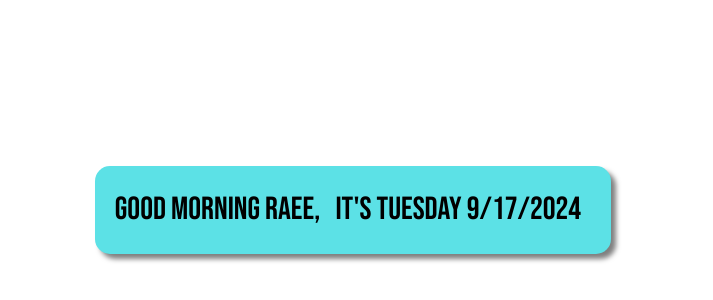
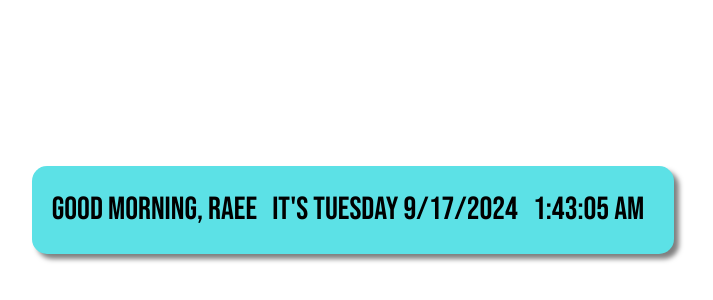
Before and after one commit to RaeeJanaee/Notion-Greeting, a plain HTML site: page raeejanaee.html in a window 1280 px wide. Shown: the part 190-490 px from the top of the page, without its empty margins (287-1000 px from the left). Drawn offline with Linux system fonts and the light colour scheme.

Commit message:
Update raeejanaee.html

```diff
--- a/raeejanaee.html
+++ b/raeejanaee.html
@@ -19,10 +19,10 @@
             display: inline-block;
         }
 
-        #greeting, #date {
+        #greeting, #date, #time {
             display: inline-block; /* Ensures both greeting and date are inline */
             font-size: xx-large; /* Set both to the same size */
-            margin-right: 10px; /* Adds some space between greeting and date */
+            margin-right: 10px; /* Adds some space between elements */
             color: #000000; /* Black text */
         }
 
@@ -41,6 +41,7 @@
     <div id="lbl">
         <span id="greeting"></span>
         <span id="date"></span>
+        <span id="time"></span> <!-- Time will be shown here -->
     </div>
 
     <script>
@@ -55,21 +56,44 @@
         // Format the date as MM/DD/YYYY
         var formattedDate = (today.getMonth() + 1) + "/" + today.getDate() + "/" + today.getFullYear();
 
+        // Function to format time in HH:MM:SS format
+        function formatTime(date) {
+            let hours = date.getHours();
+            let minutes = date.getMinutes();
+            let seconds = date.getSeconds();
+            let ampm = hours >= 12 ? 'PM' : 'AM';
+            hours = hours % 12;
+            hours = hours ? hours : 12; // The hour '0' should be '12'
+            minutes = minutes < 10 ? '0' + minutes : minutes; // Add leading zero to minutes if needed
+            seconds = seconds < 10 ? '0' + seconds : seconds; // Add leading zero to seconds if needed
+            return hours + ':' + minutes + ':' + seconds + ' ' + ampm;
+        }
+
+        // Function to update the time every second
+        function updateTime() {
+            var now = new Date();
+            document.getElementById('time').innerHTML = formatTime(now);
+        }
+
         // Final date display
         var date = dayOfWeek + " " + formattedDate;
 
         // Determine the greeting based on the time of day
         var greet;
         if (hrs < 12)
-            greet = 'Good Morning ';
+            greet = 'Good Morning, ';
         else if (hrs >= 12 && hrs <= 17)
-            greet = 'Good Afternoon ';
+            greet = 'Good Afternoon, ';
         else
-            greet = 'Good Evening ';
+            greet = 'Good Evening, ';
 
         // Set the greeting and date in the HTML element
-        document.getElementById('greeting').innerHTML = greet + 'Raee,';
+        document.getElementById('greeting').innerHTML = greet + 'Raee';
         document.getElementById('date').innerHTML = `It's ${date}`;
+
+        // Start the clock and update every second
+        updateTime(); // Set initial time
+        setInterval(updateTime, 1000); // Update time every second
     </script>
 </body>
 </html>
```
